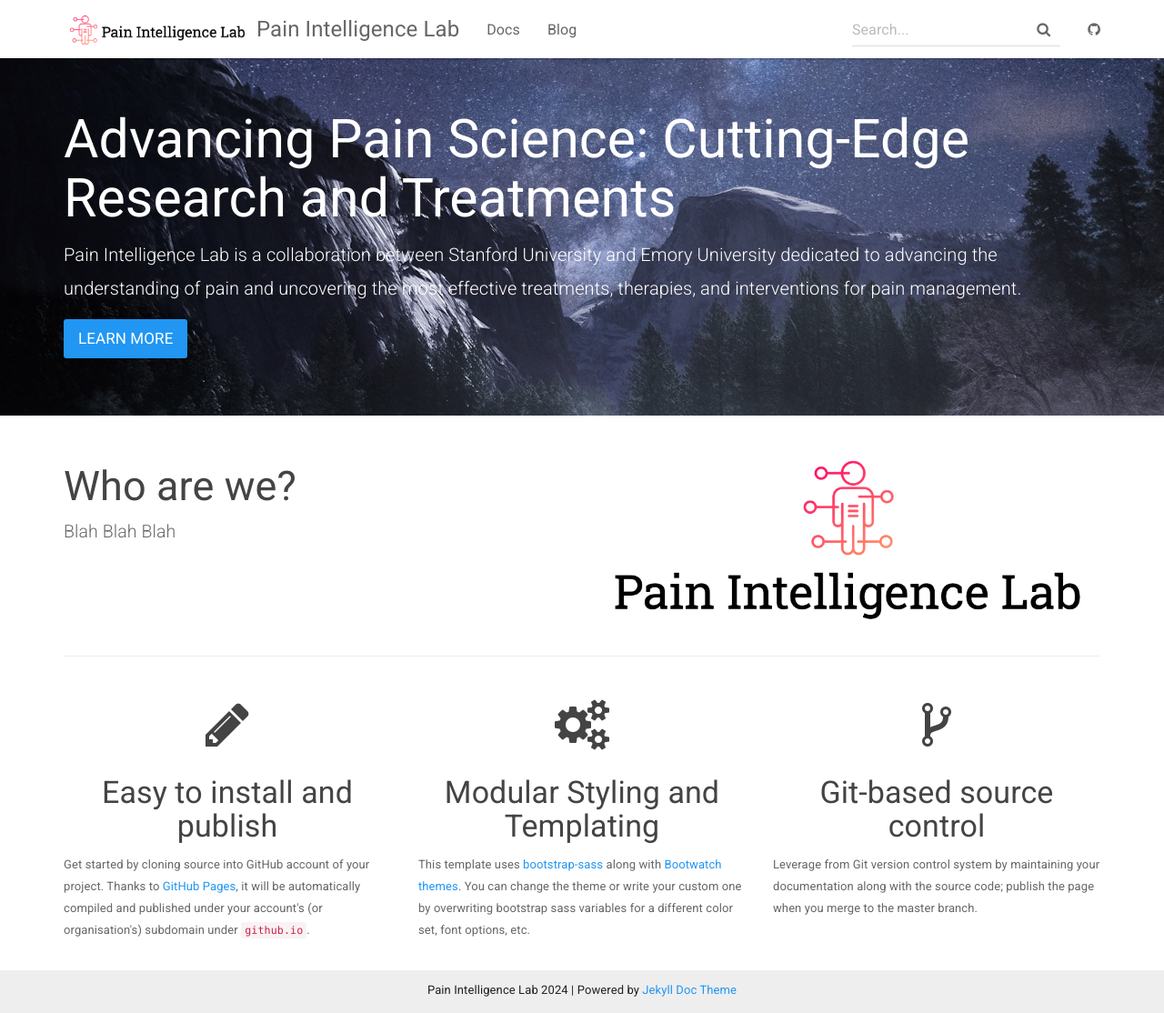
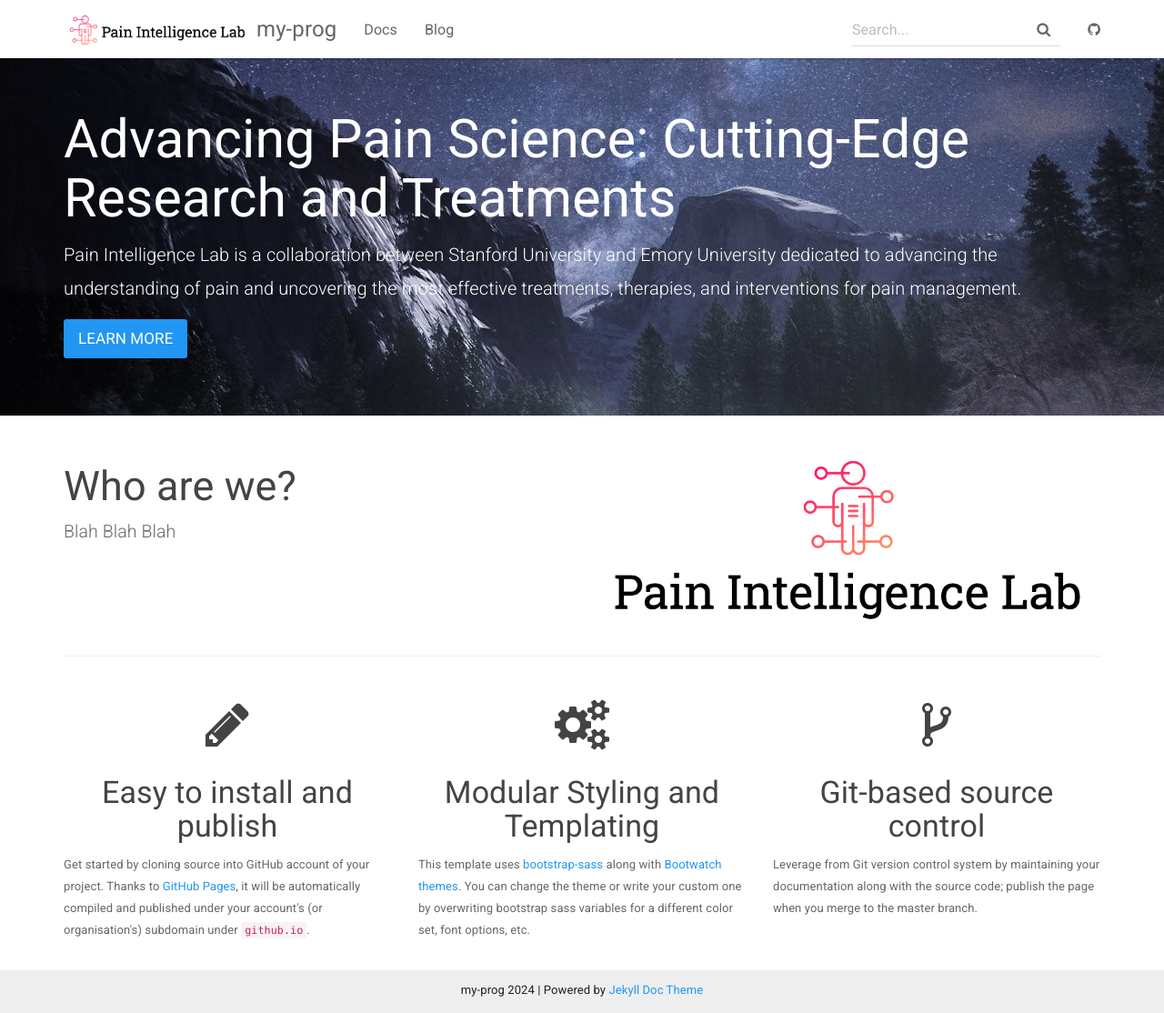
Before and after one commit to potatole123/my-prog, a Jekyll site: the page built from index.html, in a window 1280 px wide and 1114 px high. Shown: the whole window at 91% size. Built offline with Jekyll 4.4.1, drawn with Linux system fonts in a browser that asks for light colours; some of the changed lines change nothing that is shown.

Commit message:
Remove title

```diff
--- a/_config.yml
+++ b/_config.yml
@@ -1,5 +1,5 @@
 # Site settings
-title: Pain Intelligence Lab
+# title: Pain Intelligence Lab
 email: tof@stanford.edu
 description: >
   Jekyll Template for Project Websites
```
